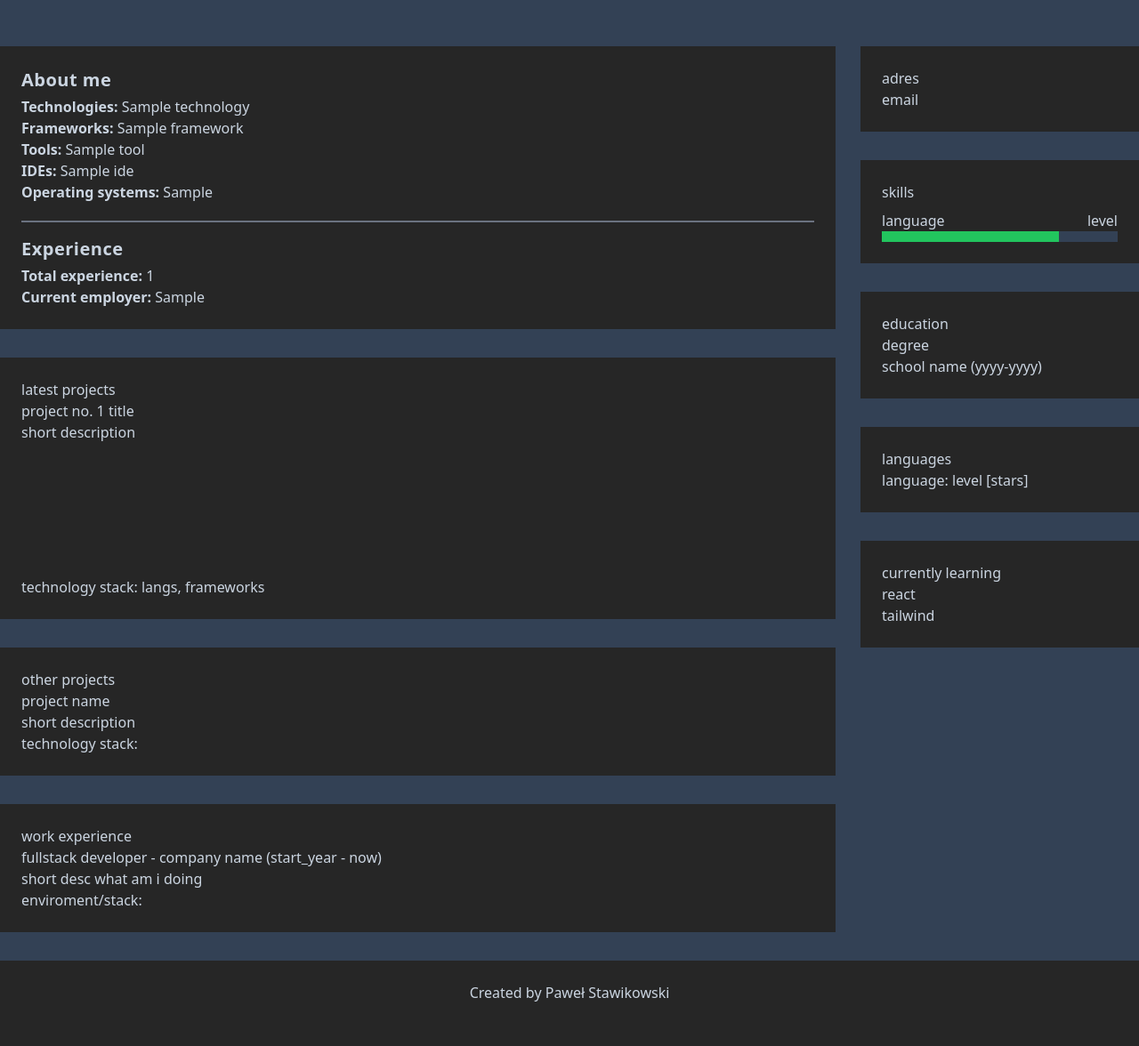
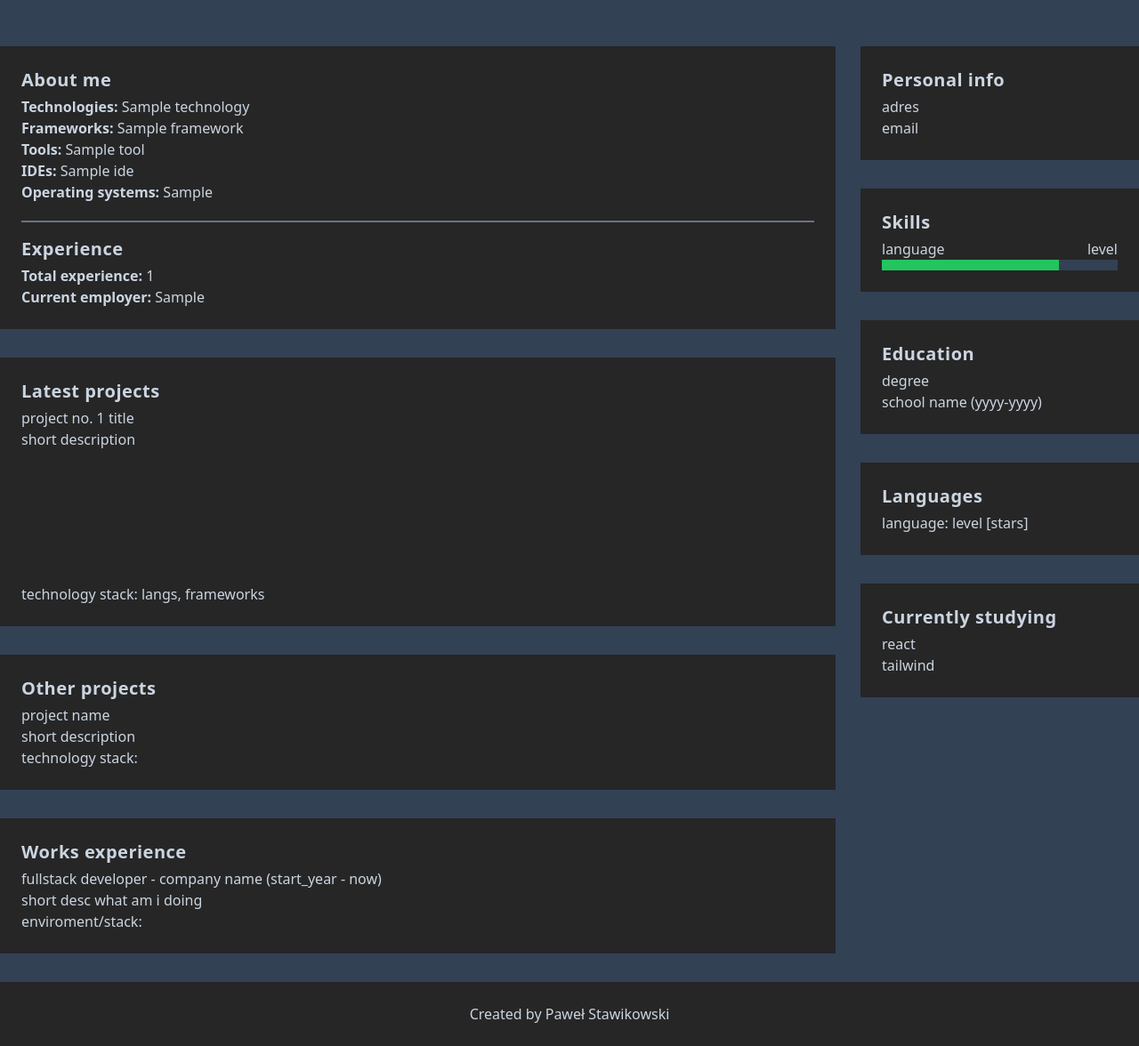
Before and after one commit to Pawikoski/portfolio, a Django app: template templates/index.html in a window 1280 px wide. Shown: the part 252-1428 px from the top of the page at 89% size. Before the commit the page ends 1378 px from the top, so only its background shows below. Run offline with Django 4.2, Linux system fonts and the light colour scheme; the template is opened without the code that fills it: most values are stand-ins (such as "Sample title", 1, 10 or a date in 2020); some libraries are stand-ins or nearby versions.

Commit message:
Header in every box

```diff
--- a/templates/index.html
+++ b/templates/index.html
@@ -38,7 +38,7 @@
         </div>
 
         <div class="latest-projects box">
-          <h2>latest projects</h2>
+          <p class="text-xl pb-1 font-bold tracking-wide font-sans">Latest projects</p>
           <div>
             project no. 1
             <span>title</span>
@@ -48,7 +48,7 @@
           </div>
         </div>
         <div class="other-projects box">
-          <h2>other projects</h2>
+          <p class="text-xl pb-1 font-bold tracking-wide font-sans">Other projects</p>
           <div class="side-project">
             <a href="#">project name</a>
             <p>short description</p>
@@ -56,7 +56,7 @@
           </div>
         </div>
         <div class="experience box">
-          <h2>work experience</h2>
+          <p class="text-xl pb-1 font-bold tracking-wide font-sans">Works experience</p>
           <div class="experience-position">
             <p>fullstack developer - company name (start_year - now)</p>
             <p>short desc what am i doing</p>
@@ -68,11 +68,12 @@
 
       <div class="sidebar w-1/4">
         <div class="info box">
+          <p class="text-xl pb-1 font-bold tracking-wide font-sans">Personal info</p>
           <p>adres</p>
           <p>email</p>
         </div>
         <div class="skills box">
-          <h2 class="mb-2">skills</h2>
+          <p class="text-xl pb-1 font-bold tracking-wide font-sans">Skills</p>
           <div class="skill">
             <div class="flex flex-row justify-between">
               <span>language</span>
@@ -84,16 +85,16 @@
           </div>
         </div>
         <div class="education box">
-          <h2>education</h2>
+          <p class="text-xl pb-1 font-bold tracking-wide font-sans">Education</p>
           <p>degree</p>
           <p>school name (yyyy-yyyy)</p>
         </div>
         <div class="languages box">
-          <h2>languages</h2>
+          <p class="text-xl pb-1 font-bold tracking-wide font-sans">Languages</p>
           <p>language: level [stars]</p>
         </div>
         <div class="currently-learn box">
-          <h2>currently learning</h2>
+          <p class="text-xl pb-1 font-bold tracking-wide font-sans">Currently studying</p>
           <ul>
             <li>react</li>
             <li>tailwind</li>
```
